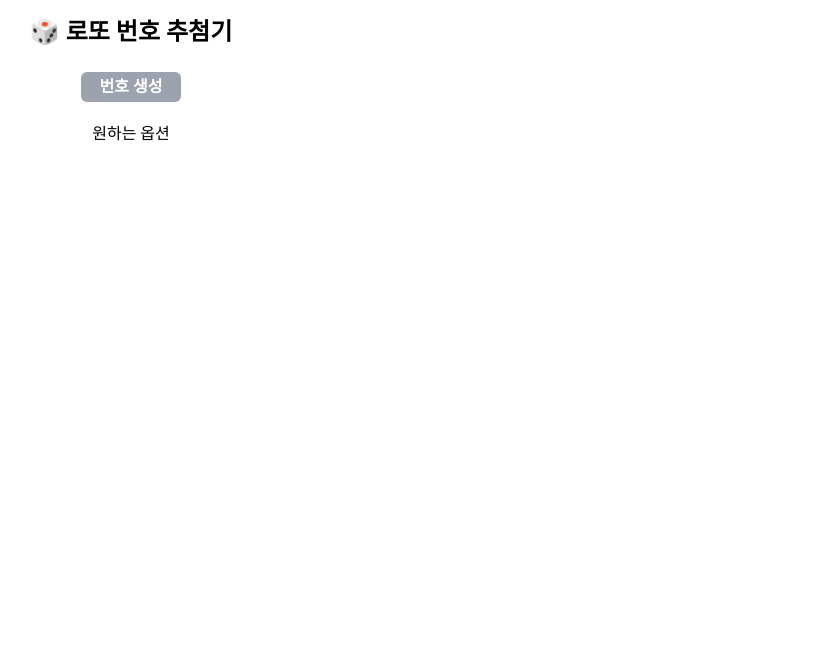
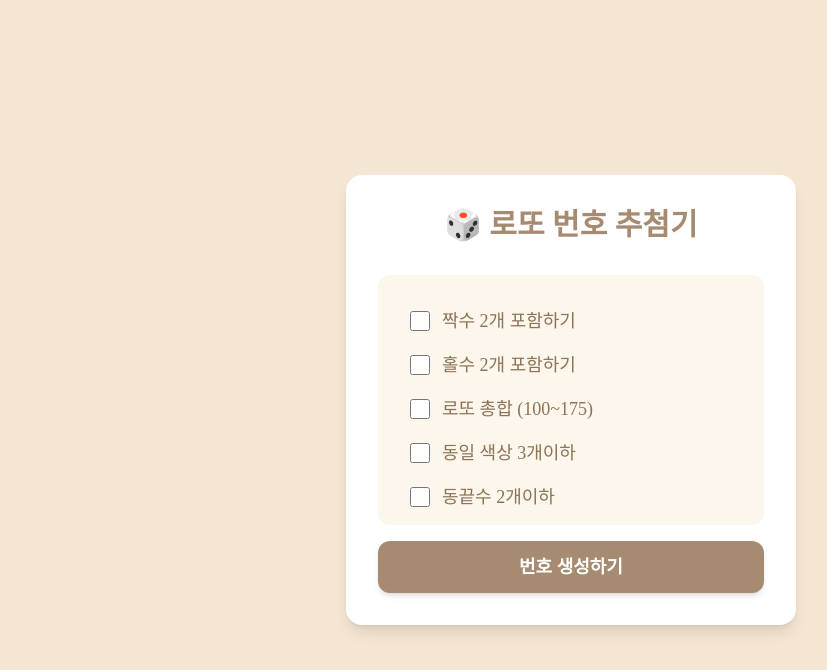
Before and after one commit to RyuGwangHyeon/Lotto, a Next.js app in the folder lotto/: page / in a window 1280 px wide. Shown: the top 670 px of the page, without its empty margins (69-896 px from the left). Built offline with nearby package versions, Linux system fonts and the light colour scheme.

Commit message:
feat: 로직추가

```diff
--- a/lotto/src/components/LottoMachine.tsx
+++ b/lotto/src/components/LottoMachine.tsx
@@ -1,29 +1,125 @@
 import { useState } from "react";
-import { LottoNumbers } from "@/libs/Lotto";
+import {
+  LottoSumNumbers,
+  LottoEvenNumbers,
+  LottoRangeNumbers,
+  LottoLastDigitNumbers,
+  LottoOddNumbers,
+} from "@/libs/Lotto";
 
 const LottoMachine = () => {
-  const [lottoNumbers, setLottoNumbers] = useState<number[]>([]);
+  const [lottoSumNumbers, setLottoSumNumbers] = useState<number[]>([]);
+  const [isEvenMode, setIsEvenMode] = useState<boolean>(false);
+  const [isSumMode, setIsSumMode] = useState<boolean>(false);
+  const [isRangeMode, setIsRangeMode] = useState<boolean>(false);
+  const [isLastDigitMode, setIsLastDigitMode] = useState<boolean>(false);
+  const [isOddMode, setIsOddMode] = useState<boolean>(false);
 
   const handleGenerate = () => {
-    const numbers = LottoNumbers();
-    setLottoNumbers(numbers);
+    let numbers: number[] = [];
+
+    if (isSumMode) {
+      numbers = LottoSumNumbers();
+    } else if (isEvenMode) {
+      numbers = LottoEvenNumbers();
+    } else if (isOddMode) {
+      numbers = LottoOddNumbers();
+    } else if (isRangeMode) {
+      numbers = LottoRangeNumbers();
+    } else if (isLastDigitMode) {
+      numbers = LottoLastDigitNumbers();
+    } else {
+      numbers = Array.from({ length: 6 }, () => {
+        let num;
+        do {
+          num = Math.floor(Math.random() * 45) + 1;
+        } while (numbers?.includes(num));
+        return num;
+      }).sort((a, b) => a - b);
+    }
+
+    setLottoSumNumbers(numbers);
   };
 
   return (
-    <div className="flex flex-col gap-6 w-[400px] items-center justify-center mt-4">
-      <div className="font-bold text-2xl">🎲 로또 번호 추첨기</div>
-      <button
-        onClick={handleGenerate}
-        className="font-semibold text-white bg-gray-400 border-gray-500 rounded-md w-[100px] h-[30px] "
-      >
-        번호 생성
-      </button>
-      <div>원하는 옵션</div>
-      {lottoNumbers.length > 0 && (
-        <p>
-          🎯 추첨된 번호: {lottoNumbers.join(", ")} <br />
-        </p>
-      )}
+    <div className="min-h-screen bg-[#F5E6D3] flex justify-center items-center">
+      <div className="bg-white rounded-2xl shadow-lg p-8 w-[450px] border border-[#E8D5C4]">
+        <div className="font-bold text-3xl text-[#A78B71] text-center mb-8">
+          🎲 로또 번호 추첨기
+        </div>
+        <div className="flex flex-col gap-4">
+          <div className="bg-[#FDF6EC] p-6 rounded-xl h-[250px] overflow-y-auto">
+            <label className="flex items-center gap-3 text-[#8B7355] hover:bg-[#F5E6D3] p-2 rounded-lg transition-all cursor-pointer">
+              <input
+                type="checkbox"
+                checked={isEvenMode}
+                onChange={(e) => setIsEvenMode(e.target.checked)}
+                className="w-5 h-5 accent-[#A78B71]"
+              />
+              <span className="text-lg">짝수 2개 포함하기</span>
+            </label>
+            <label className="flex items-center gap-3 text-[#8B7355] hover:bg-[#F5E6D3] p-2 rounded-lg transition-all cursor-pointer">
+              <input
+                type="checkbox"
+                checked={isOddMode}
+                onChange={(e) => setIsOddMode(e.target.checked)}
+                className="w-5 h-5 accent-[#A78B71]"
+              />
+              <span className="text-lg">홀수 2개 포함하기</span>
+            </label>
+            <label className="flex items-center gap-3 text-[#8B7355] hover:bg-[#F5E6D3] p-2 rounded-lg transition-all cursor-pointer">
+              <input
+                type="checkbox"
+                checked={isSumMode}
+                onChange={(e) => setIsSumMode(e.target.checked)}
+                className="w-5 h-5 accent-[#A78B71]"
+              />
+              <span className="text-lg">로또 총합 (100~175)</span>
+            </label>
+            <label className="flex items-center gap-3 text-[#8B7355] hover:bg-[#F5E6D3] p-2 rounded-lg transition-all cursor-pointer">
+              <input
+                type="checkbox"
+                checked={isRangeMode}
+                onChange={(e) => setIsRangeMode(e.target.checked)}
+                className="w-5 h-5 accent-[#A78B71]"
+              />
+              <span className="text-lg">동일 색상 3개이하</span>
+            </label>
+            <label className="flex items-center gap-3 text-[#8B7355] hover:bg-[#F5E6D3] p-2 rounded-lg transition-all cursor-pointer">
+              <input
+                type="checkbox"
+                checked={isLastDigitMode}
+                onChange={(e) => setIsLastDigitMode(e.target.checked)}
+                className="w-5 h-5 accent-[#A78B71]"
+              />
+              <span className="text-lg">동끝수 2개이하</span>
+            </label>
+          </div>
+          <button
+            onClick={handleGenerate}
+            className="font-bold text-white bg-[#A78B71] hover:bg-[#8B7355] rounded-xl py-3 px-6 transition-all duration-300 shadow-md w-full text-lg"
+          >
+            번호 생성하기
+          </button>
+        </div>
+        {lottoSumNumbers.length > 0 && (
+          <div className="mt-8 p-6 bg-[#FDF6EC] rounded-xl text-center">
+            <div className="text-lg text-[#8B7355] font-medium mb-3">
+              🎯 추첨된 번호
+            </div>
+            <div className="flex gap-3 justify-center">
+              {lottoSumNumbers.map((num, index) => (
+                <div
+                  key={index}
+                  className="w-10 h-10 rounded-full bg-[#A78B71] text-white flex items-center justify-center font-bold"
+                >
+                  {num}
+                </div>
+              ))}
+            </div>
+          </div>
+        )}
+      </div>
     </div>
   );
 };
--- a/lotto/src/libs/Lotto.tsx
+++ b/lotto/src/libs/Lotto.tsx
@@ -1,14 +1,112 @@
-export const LottoNumbers = () => {
-  let numbers: any = [];
+export const LottoSumNumbers = () => {
+  let numbers: number[] = [];
   let sum = 0;
 
   while (sum < 100 || sum > 175) {
-    numbers = Array.from(
-      { length: 6 },
-      () => Math.floor(Math.random() * 45) + 1
-    );
-    sum = numbers.reduce((acc: any, num: number) => acc + num, 0);
+    numbers = [];
+    while (numbers.length < 6) {
+      const num = Math.floor(Math.random() * 45) + 1;
+      if (!numbers.includes(num)) {
+        numbers.push(num);
+      }
+    }
+    sum = numbers.reduce((acc: number, num: number) => acc + num, 0);
   }
 
   return numbers.sort((a: number, b: number) => a - b);
 };
+
+export const LottoEvenNumbers = () => {
+  let numbers: number[] = [];
+  let evenCount = 0;
+
+  while (evenCount !== 2) {
+    numbers = [];
+    while (numbers.length < 6) {
+      const num = Math.floor(Math.random() * 45) + 1;
+      if (!numbers.includes(num)) {
+        numbers.push(num);
+      }
+    }
+    evenCount = numbers.filter((num) => num % 2 === 0).length;
+  }
+
+  return numbers.sort((a: number, b: number) => a - b);
+};
+
+export const LottoOddNumbers = () => {
+  let numbers: number[] = [];
+  let oddCount = 0;
+
+  while (oddCount !== 2) {
+    numbers = [];
+    while (numbers.length < 6) {
+      const num = Math.floor(Math.random() * 45) + 1;
+      if (!numbers.includes(num)) {
+        numbers.push(num);
+      }
+    }
+    oddCount = numbers.filter((num) => num % 2 === 1).length;
+  }
+
+  return numbers.sort((a: number, b: number) => a - b);
+};
+
+export const LottoRangeNumbers = () => {
+  const isValidDistribution = (numbers: number[]) => {
+    const ranges = [
+      numbers.filter((n) => n >= 1 && n <= 9).length,
+      numbers.filter((n) => n >= 10 && n <= 19).length,
+      numbers.filter((n) => n >= 20 && n <= 29).length,
+      numbers.filter((n) => n >= 30 && n <= 39).length,
+      numbers.filter((n) => n >= 40 && n <= 45).length,
+    ];
+
+    return ranges.every((count) => count < 4);
+  };
+
+  let numbers: number[] = [];
+  let isValid = false;
+
+  while (!isValid) {
+    numbers = [];
+    while (numbers.length < 6) {
+      const num = Math.floor(Math.random() * 45) + 1;
+      if (!numbers.includes(num)) {
+        numbers.push(num);
+      }
+    }
+    isValid = isValidDistribution(numbers);
+  }
+
+  return numbers.sort((a: number, b: number) => a - b);
+};
+
+export const LottoLastDigitNumbers = () => {
+  const isValidLastDigits = (numbers: number[]) => {
+    const lastDigits = numbers.map((num) => num % 10);
+    const digitCounts = new Map<number, number>();
+
+    lastDigits.forEach((digit) => {
+      digitCounts.set(digit, (digitCounts.get(digit) || 0) + 1);
+    });
+
+    return Array.from(digitCounts.values()).every((count) => count < 3);
+  };
+
+  let numbers: number[] = [];
+  let isValid = false;
+
+  while (!isValid) {
+    numbers = [];
+    while (numbers.length < 6) {
+      const num = Math.floor(Math.random() * 45) + 1;
+      if (!numbers.includes(num)) {
+        numbers.push(num);
+      }
+    }
+    isValid = isValidLastDigits(numbers);
+  }
+
+  return numbers.sort((a: number, b: number) => a - b);
+};
```
